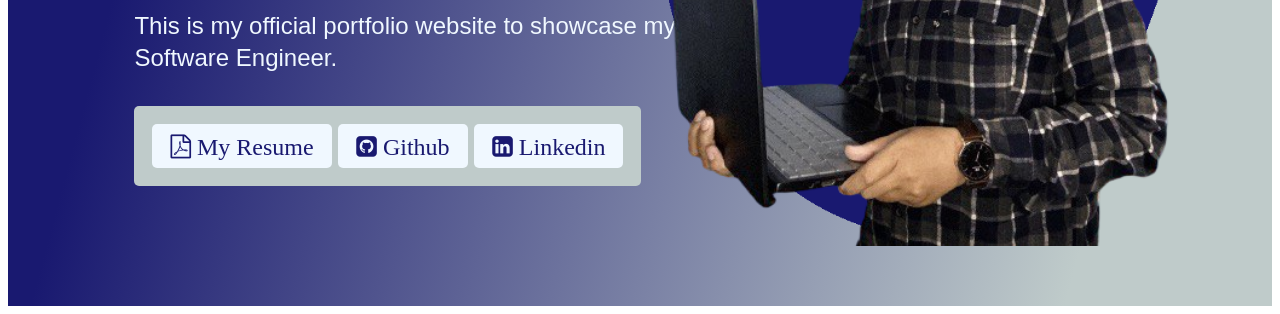
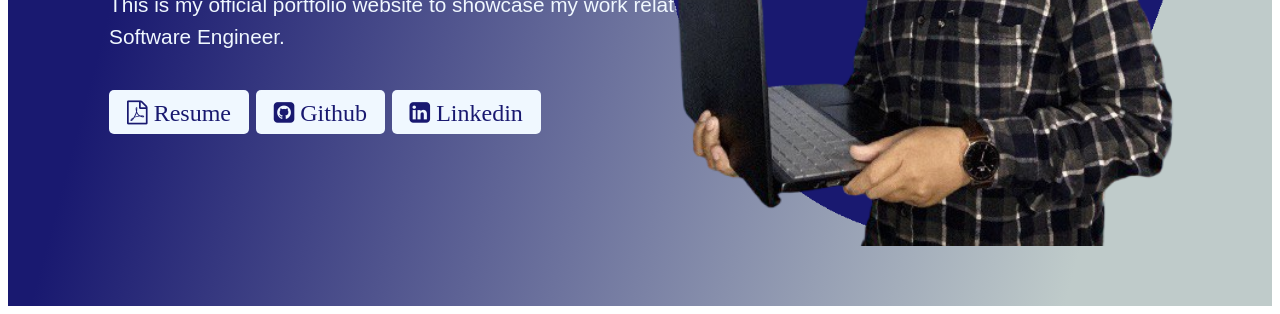
Before and after one commit to rosaarimbi/rosaarimbi.github.io, a plain HTML site: page index.html in a window 1280 px wide. Shown: the part 502-816 px from the top of the page. Drawn offline with Linux system fonts and the light colour scheme.

Commit message:
Social Icon

```diff
--- a/index.html
+++ b/index.html
@@ -17,7 +17,7 @@
 			<span>Rosa Arimbi</span></span>
 			<p>This is my official portfolio website to showcase my work related to <br>Software Engineer.</p>
 			<div class="icon">
-				<a href="../assets/file/resume_rosaarimbi2023.pdf" target="_blank" class="fa fa-file-pdf-o"> My Resume</a>
+				<a href="../assets/file/resume_rosaarimbi2023.pdf" target="_blank" class="fa fa-file-pdf-o"> Resume</a>
 				<a href="https://github.com/rosaarimbi/" target="_blank" class="fa fa-github-square"> Github</a>
 				<a href="https://www.linkedin.com/in/rosa-arimbi/" target="_blank" class="fa fa-linkedin-square"> Linkedin</a>
 			</div>
--- a/style.css
+++ b/style.css
@@ -52,8 +52,8 @@
 	justify-content: space-between;
 } */
 .info {
-  margin-left: 10%;
-  margin-top: 5%;
+  margin-left: 8%;
+  margin-top: 1%;
   font-family: sans-serif;
   display: flex;
   justify-content: center;
@@ -61,7 +61,7 @@
   flex-direction: column;
 }
 .info h1 {
-  font-size: 6rem;
+  font-size: 5.6rem;
   color: #bfcbca;
   margin-bottom: 1px;
 }
@@ -74,11 +74,11 @@ span {
   font-family: sans-serif;
   color: aliceblue;
   line-height: 32px;
-  font-size: 1.5rem;
+  font-size: 1.3rem;
 }
 .icon {
-  background: #bfcbca;
-  padding: 10px 18px;
+  /* background: aliceblue; */
+  /* padding: 10px 18px; */
   text-decoration: none;
   color: #191970;
   border-radius: 5px;
@@ -100,7 +100,7 @@ span {
   flex-direction: column;
   width: 50%;
   height: 85%;
-  right: 30px;
+  right: 25px;
   position: absolute;
 }
 .img-box img {
```
